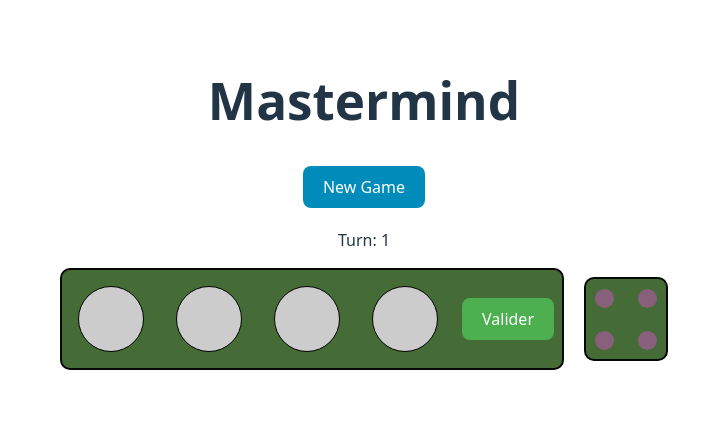
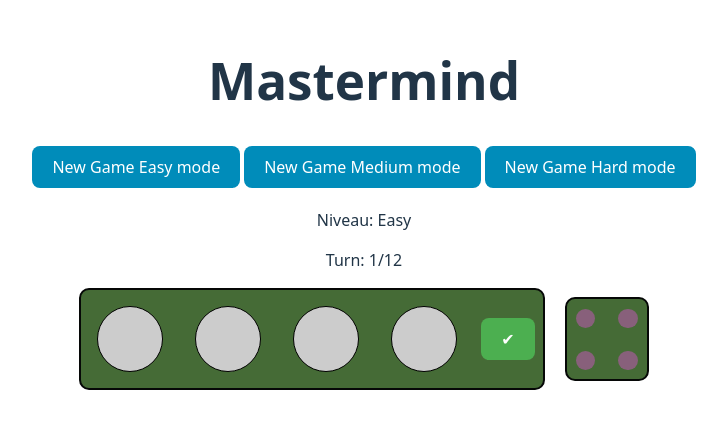
Before and after one commit to LydieForgit/Mastermind, a React (Vite) app: page / in a window 1280 px wide. Shown: the part 180-608 px from the top of the page, without its empty margins (276-1003 px from the left). Built offline with nearby package versions, Linux system fonts and the light colour scheme.

Commit message:
level implemented

```diff
--- a/src/App.tsx
+++ b/src/App.tsx
@@ -4,17 +4,34 @@ import { generateSecretCode } from "./Game/Initiate.js";
 import Button from "./components/Button";
 import Check from "./components/Check";
 import Proposal from "./components/Proposal";
-import type { GameState, IProposalPin } from "./types/types";
+import { type GameState, type ILevel, type IProposalPin } from "./types/types";
 
 function App() {
   const [check, setCheck] = useState<IProposalPin[]>([]);
 
   const [gameState, setGameState] = useState<GameState>({
-    secretCode: generateSecretCode(),
+    secretCode: generateSecretCode(0, 0),
     proposals: [],
     decodes: [],
     turn: 1,
   });
+
+  const [level, setLevel] = useState<ILevel>({
+    name: "Easy",
+    minCase: 4,
+    minColor: 1,
+    turn: 12,
+  });
+
+  useEffect(() => {
+    setGameState({
+      secretCode: generateSecretCode(level.minCase, level.minColor),
+      proposals: [],
+      decodes: [],
+      turn: 1,
+    });
+    setCheck([]);
+  }, [level]);
 
   useEffect(() => {
     const lastDecode = gameState.decodes[gameState.turn - 1];
@@ -24,26 +41,19 @@ function App() {
         ...prev,
         turn: prev.proposals.length,
       }));
-    } else {
+    } else if (gameState.turn < level.turn) {
       setGameState((prev) => ({
         ...prev,
         turn: prev.proposals.length + 1,
       }));
+    } else if (gameState.turn === level.turn) {
+      window.alert("Game Over! You've used all your turns!");
     }
   }, [gameState.decodes.length]);
 
   console.log("secretCode in App:", gameState.secretCode);
   console.log("gameState in App:", gameState);
-
-  const newGame = () => {
-    setGameState({
-      secretCode: generateSecretCode(),
-      proposals: [],
-      decodes: [],
-      turn: 1,
-    });
-    setCheck([]);
-  };
+  console.log("level in App:", level);
 
   return (
     <>
@@ -51,8 +61,31 @@ function App() {
         <h1>Mastermind</h1>
       </div>
       <div>
-        <Button className="new-game" onClick={newGame} text="New Game" />
-        <p>Turn: {gameState.turn}</p>
+        <Button
+          className="new-game"
+          onClick={() =>
+            setLevel({ name: "Easy", minCase: 4, minColor: 1, turn: 12 })
+          }
+          text="New Game Easy mode"
+        />
+        <Button
+          className="new-game"
+          onClick={() =>
+            setLevel({ name: "Medium", minCase: 4, minColor: 2, turn: 12 })
+          }
+          text="New Game Medium mode"
+        />
+        <Button
+          className="new-game"
+          onClick={() =>
+            setLevel({ name: "Hard", minCase: 4, minColor: 3, turn: 10 })
+          }
+          text="New Game Hard mode"
+        />
+        <p>Niveau: {level.name}</p>
+        <p>
+          Turn: {gameState.turn}/{level.turn}
+        </p>
       </div>
       <div className="gameContainer">
         {Array.from({ length: gameState.turn }).map((_, rowIndex) => (
--- a/src/Game/Initiate.ts
+++ b/src/Game/Initiate.ts
@@ -9,14 +9,30 @@ export const pieceColors: IProposalPin[] = [
   "purple",
 ];
 
-export function generateSecretCode(): IProposal {
+// export function generateSecretCode(): IProposal {
+//   const generatedCode: IProposalPin[] = [];
+//   while (generatedCode.length < 4) {
+//     const randomColor =
+//       pieceColors[Math.floor(Math.random() * pieceColors.length)];
+//     if (
+//       randomColor !== undefined &&
+//       generatedCode.filter((value) => value === randomColor).length < 2) {
+//       generatedCode.push(randomColor);
+//     }
+//   }
+
+export function generateSecretCode(
+  minCase: number,
+  minColor: number,
+): IProposal {
   const generatedCode: IProposalPin[] = [];
-  while (generatedCode.length < 4) {
+  while (generatedCode.length < minCase) {
     const randomColor =
       pieceColors[Math.floor(Math.random() * pieceColors.length)];
     if (
       randomColor !== undefined &&
-      generatedCode.filter((value) => value === randomColor).length < 2) {
+      generatedCode.filter((value) => value === randomColor).length < minColor
+    ) {
       generatedCode.push(randomColor);
     }
   }
--- a/src/components/Proposal.tsx
+++ b/src/components/Proposal.tsx
@@ -1,8 +1,8 @@
 import { useEffect, useState } from "react";
 import { pieceColors } from "../Game/Initiate";
+import type { GameState, IProposal, IProposalPin } from "../types/types";
 import Button from "./Button";
 import "./Proposal.css";
-import type { GameState, IProposal, IProposalPin } from "../types/types";
 
 interface ProposalProps {
   setCheck: React.Dispatch<React.SetStateAction<IProposal>>;
@@ -30,7 +30,8 @@ function Proposal({
       setIsActive(false);
       setCombination(gameState.proposals[rowIndex]!);
     }
-  }, [gameState.turn]);
+  }, [gameState, gameState.decodes]);
+  //gameState.proposals instead of gameState.turn
 
   function handleColorClick(color: IProposalPin) {
     if (caseClicked !== null && isActive) {
@@ -56,7 +57,8 @@ function Proposal({
       setGameState((prev) => ({
         ...prev,
         proposals: [...prev.proposals, combination],
-      }))
+      }));
+      setIsActive(false);
     } else {
       console.log("Please fill in all 4 cases");
     }
@@ -96,7 +98,11 @@ function Proposal({
               onClick={() => handleCaseClick(caseIndex)}
             />
           ))}
-          <Button className="validate" onClick={() => handleValidation()} text="Valider" />
+          <Button
+            className="validate"
+            onClick={() => handleValidation()}
+            text="✔"
+          />
         </div>
       ) : (
         <div className="row">
```
Also changed, not shown: src/components/Button.tsx (+7 -13 lines), src/types/types.ts (+20 -6 lines).
